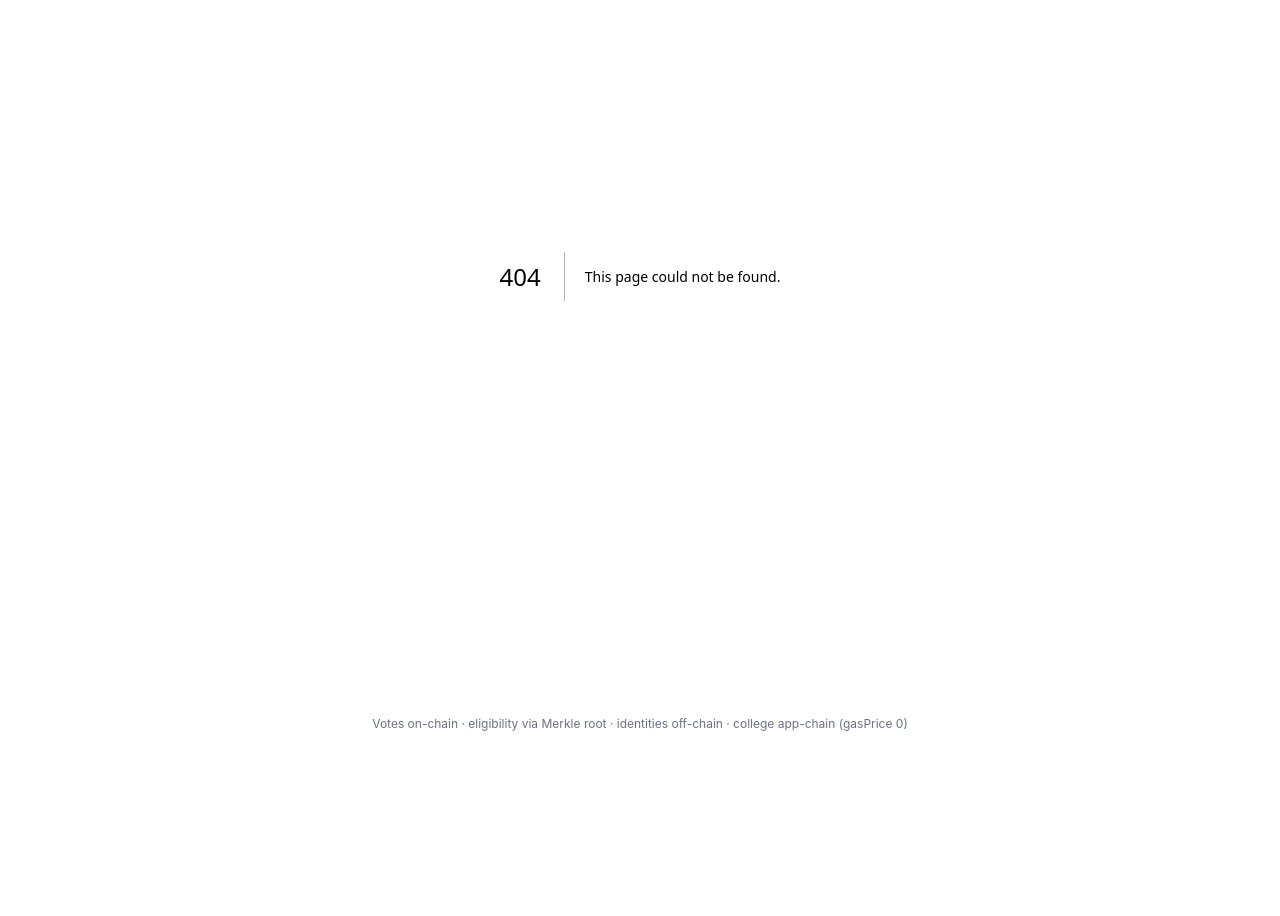
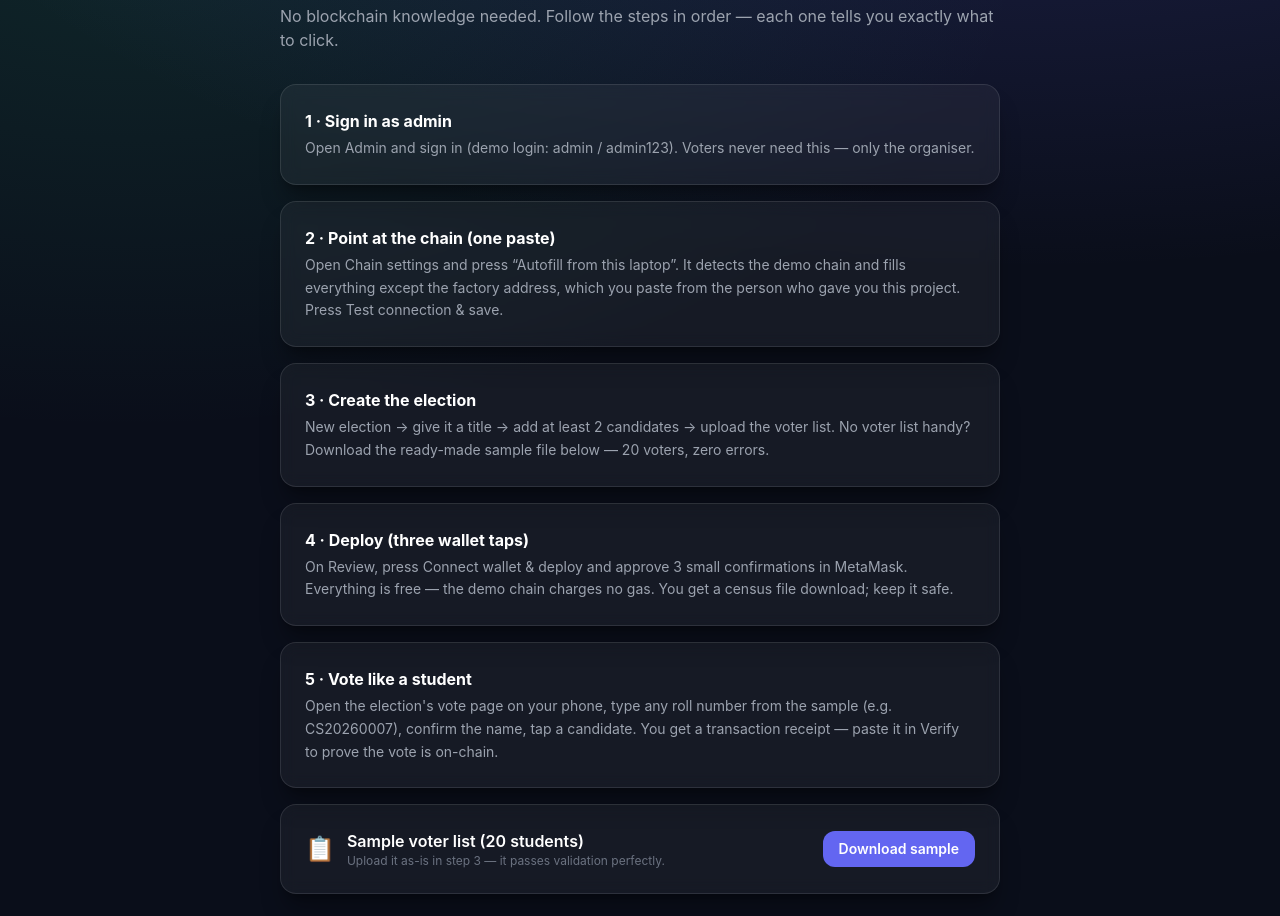
Before and after one commit to Padha06/blockchain-voting, a Next.js app in the folder web/: page /guide in a window 1280 px wide. Before the commit this address had no page. Shown: the part 200-1116 px from the top of the page. Before the commit the page ends 972 px from the top, so only its background shows below. Built offline with nearby package versions, Linux system fonts and the light colour scheme.

Commit message:
Recipient-friendly handover: guide page, settings autofill, HANDOVER.md

```diff
--- a/web/app/admin/settings/page.tsx
+++ b/web/app/admin/settings/page.tsx
@@ -29,6 +29,22 @@ export default function ChainSettings() {
       setExplorer(c.explorerUrl);
     }).catch(() => undefined);
   }, []);
+
+  async function autofillLocal() {
+    setStatus(null);
+    setBusy(true);
+    try {
+      const id = await probeRpc("http://127.0.0.1:8545");
+      setRpcUrl("http://127.0.0.1:8545");
+      setChainId(String(id));
+      setExplorer("http://127.0.0.1:8545");
+      setStatus({ kind: "info", text: `Demo chain found (chain ${id}). Paste the factory address, then Test connection & save.` });
+    } catch (e) {
+      setStatus({ kind: "err", text: e instanceof Error ? `No demo chain on this laptop: ${e.message}` : "No demo chain found." });
+    } finally {
+      setBusy(false);
+    }
+  }
 
   async function testAndSave() {
     setStatus(null);
@@ -117,7 +133,10 @@ export default function ChainSettings() {
           </p>
         )}
 
-        <div className="mt-4 flex gap-2">
+        <div className="mt-4 flex flex-wrap gap-2">
+          <button onClick={() => void autofillLocal()} disabled={busy} className="btn-ghost !px-4 !py-2 text-sm disabled:opacity-40">
+            🖥️ Autofill from this laptop
+          </button>
           <button onClick={() => void testAndSave()} disabled={busy} className="btn-primary !px-4 !py-2 text-sm disabled:opacity-40">
             {busy ? "Testing RPC…" : "Test connection & save"}
           </button>
--- /dev/null
+++ b/web/app/guide/page.tsx
@@ -0,0 +1,57 @@
+const STEPS = [
+  {
+    t: "1 · Sign in as admin",
+    d: "Open Admin and sign in (demo login: admin / admin123). Voters never need this — only the organiser.",
+  },
+  {
+    t: "2 · Point at the chain (one paste)",
+    d: "Open Chain settings and press “Autofill from this laptop”. It detects the demo chain and fills everything except the factory address, which you paste from the person who gave you this project. Press Test connection & save.",
+  },
+  {
+    t: "3 · Create the election",
+    d: "New election → give it a title → add at least 2 candidates → upload the voter list. No voter list handy? Download the ready-made sample file below — 20 voters, zero errors.",
+  },
+  {
+    t: "4 · Deploy (three wallet taps)",
+    d: "On Review, press Connect wallet & deploy and approve 3 small confirmations in MetaMask. Everything is free — the demo chain charges no gas. You get a census file download; keep it safe.",
+  },
+  {
+    t: "5 · Vote like a student",
+    d: "Open the election's vote page on your phone, type any roll number from the sample (e.g. CS20260007), confirm the name, tap a candidate. You get a transaction receipt — paste it in Verify to prove the vote is on-chain.",
+  },
+];
+
+export default function Guide() {
+  return (
+    <main className="mx-auto max-w-3xl px-6 py-12">
+      <p className="text-sm font-semibold uppercase tracking-wider text-indigo-300">Received this project? Start here.</p>
+      <h1 className="mt-2 text-4xl font-extrabold tracking-tight text-white">Your first election in 5 minutes</h1>
+      <p className="mt-3 text-gray-400">
+        No blockchain knowledge needed. Follow the steps in order — each one tells you exactly
+        what to click.
+      </p>
+      <div className="mt-8 grid gap-4">
+        {STEPS.map((s) => (
+          <div key={s.t} className="card">
+            <h2 className="font-bold text-white">{s.t}</h2>
+            <p className="mt-1 text-sm leading-relaxed text-gray-400">{s.d}</p>
+          </div>
+        ))}
+      </div>
+      <div className="card mt-4 flex flex-wrap items-center gap-3">
+        <div className="text-2xl">📋</div>
+        <div className="flex-1">
+          <p className="font-semibold text-white">Sample voter list (20 students)</p>
+          <p className="text-xs text-gray-500">Upload it as-is in step 3 — it passes validation perfectly.</p>
+        </div>
+        <a href="/sample-voters-20.xlsx" download className="btn-primary !px-4 !py-2 text-sm">
+          Download sample
+        </a>
+      </div>
+      <div className="mt-6 flex flex-wrap gap-3">
+        <a href="/admin/login" className="btn-primary">Go to admin login →</a>
+        <a href="/" className="btn-ghost">← Back home</a>
+      </div>
+    </main>
+  );
+}
--- a/web/app/layout.tsx
+++ b/web/app/layout.tsx
@@ -17,6 +17,7 @@ function Navbar() {
         </span>
       </a>
       <nav className="flex items-center gap-1">
+        <a className="nav-link" href="/guide">Guide</a>
         <a className="nav-link" href="/admin">Admin</a>
         <a className="nav-link" href="/verify">Verify</a>
         <a className="btn-primary ml-2 !px-4 !py-2 text-sm" href="/admin/new">New election</a>
--- a/web/app/page.tsx
+++ b/web/app/page.tsx
@@ -29,6 +29,9 @@ export default function Home() {
           <a href="/admin/new" className="btn-primary">Create an election</a>
           <a href="/verify" className="btn-ghost">Verify a receipt</a>
         </div>
+        <p className="mt-4 text-sm text-gray-400">
+          New here? <a href="/guide" className="font-semibold text-indigo-300 hover:text-indigo-200">Take the 5-minute guided demo →</a>
+        </p>
         <div className="mx-auto mt-10 grid max-w-3xl grid-cols-3 gap-3">
           {[
             ["4–5k", "voters per election"],
```
Also changed, not shown: 2 other files (tests, documents, lock files or other folders).
